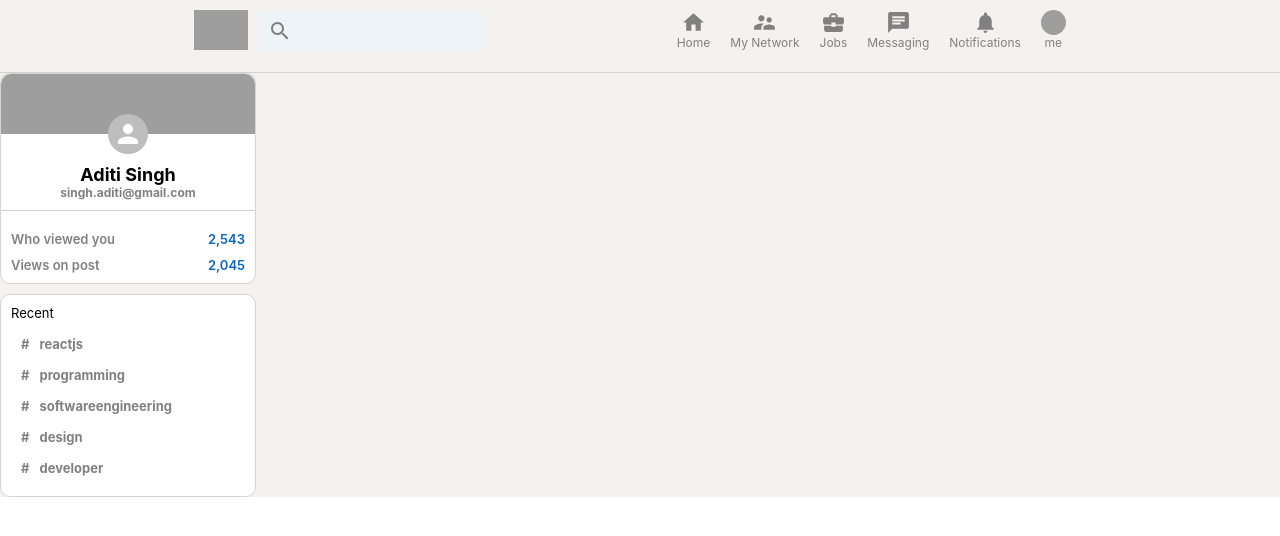
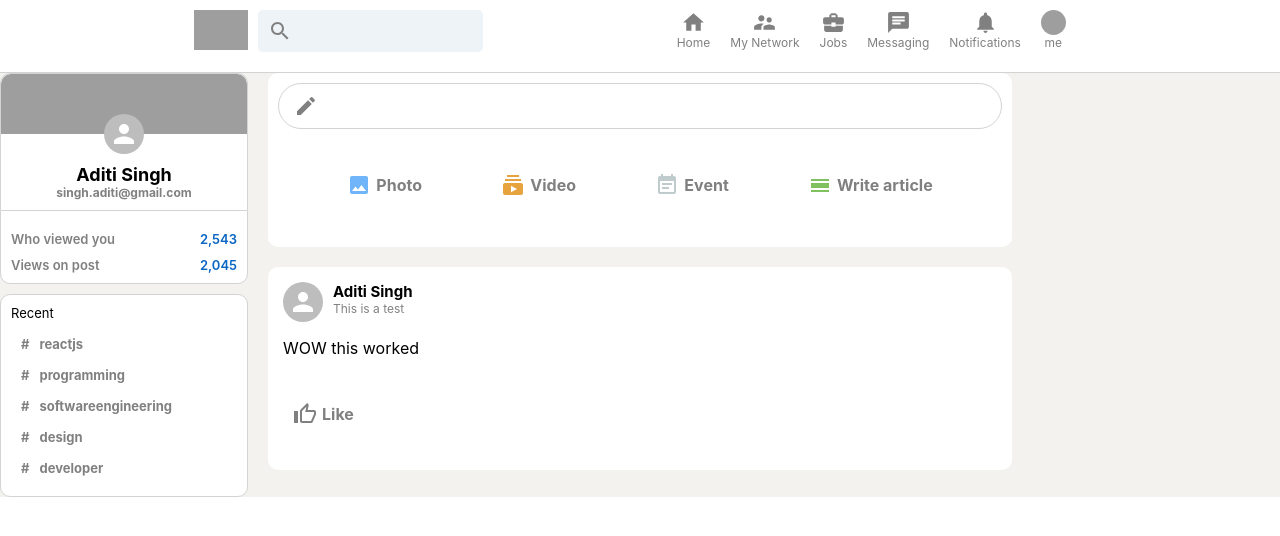
Before and after one commit to aditisaurus/linkedin-clone, a React (Create React App) app: page / in a window 1280 px wide. Shown: the top 536 px of the page. Built offline with nearby package versions, Linux system fonts and the light colour scheme; grey boxes are pictures that could not be loaded.

Commit message:
Building Feed

```diff
--- a/src/App.js
+++ b/src/App.js
@@ -2,6 +2,7 @@
 import './App.css';
 import Header from './Header';
 import Sidebar from './Sidebar';
+import Feed from './Feed.js';
 
 function App() {
   return (
@@ -14,8 +15,7 @@
 
       <Sidebar />
 
-    {/* Feed */}
-
+      <Feed />
     {/* Widgets */}
 
     </div>
--- /dev/null
+++ b/src/Feed.css
@@ -0,0 +1,46 @@
+.feed {
+    flex: 0.6;
+    margin: 0 20px;
+}
+
+.feed_inputContainer {
+    background-color: white;
+    padding: 10px;
+    padding-bottom: 20px;
+    border-radius: 10px;
+    margin-bottom: 20px;
+
+}
+
+.feed_input {
+    border: 1px solid lightgrey;
+    border-radius: 30px;
+    display: flex;
+    padding: 10px;
+    color: gray;
+    padding-left: 15px;
+
+}
+
+.feed_input > form {
+    display: flex;
+    width: 100%;
+}
+
+
+.feed_input > form > input {
+    border: none;
+    flex: 1;
+    margin-left: 10px;
+    outline-width: 0;
+    font-weight: 600;
+}
+
+.feed_input > form > button {
+    display: none;
+}
+
+.feed_inputOptions {
+    display: flex;
+    justify-content: space-evenly;
+}
--- /dev/null
+++ b/src/Feed.js
@@ -0,0 +1,40 @@
+import React from 'react';
+import './Feed.css';
+import Post from './Post.js';
+import CreateIcon from '@mui/icons-material/Create';
+import InputOption from './InputOption.js';
+import CalendarViewDayIcon from '@mui/icons-material/CalendarViewDay';
+import ImageIcon from '@mui/icons-material/Image';
+import SubscriptionsIcon from '@mui/icons-material/Subscriptions';
+import EventNoteIcon from '@mui/icons-material/EventNote';
+
+
+function Feed() {
+  return (
+    <div className="feed">
+        <div className="feed_inputContainer">
+            <div className="feed_input">
+                <CreateIcon />
+                <form>
+                    <input type="text" />
+                    <button type="submit">Send</button>
+
+                </form>
+            </div>
+            <div className="feed_inputOptions">
+                <InputOption Icon={ImageIcon} title="Photo" color="#70B5F9" />
+                <InputOption Icon={SubscriptionsIcon} title="Video" color="#E7A33E" />
+                <InputOption Icon={EventNoteIcon} title="Event" color="#C0CBCD" />
+                <InputOption Icon={CalendarViewDayIcon} title="Write article" color="#7FC15E" />
+
+            </div>
+        </div>
+        {/*Posts */}
+        <Post name="Aditi Singh"
+        description="This is a test"
+        message="WOW this worked" />
+    </div>
+  )
+}
+
+export default Feed
--- a/src/Header.css
+++ b/src/Header.css
@@ -2,6 +2,7 @@
     position: sticky;
     top: 0;
    display: flex;
+   background-color: white;
    justify-content: space-evenly;
    border-bottom: 1px solid lightgrey;
    padding-top: 10px;
--- /dev/null
+++ b/src/InputOption.css
@@ -0,0 +1,17 @@
+.inputOption {
+    display: flex;
+    align-items: center;
+    margin-top: 15px;
+    color: gray;
+    padding: 10px;
+    cursor: pointer;
+}
+
+.inputOption:hover {
+    background-color: whitesmoke;
+    border-radius: 10px;
+}
+
+.inputOption > h4 {
+    margin-left: 5px;
+}
--- /dev/null
+++ b/src/InputOption.js
@@ -0,0 +1,13 @@
+import React from 'react'
+import "./InputOption.css";
+
+function InputOption({Icon, title, color}) {
+  return (
+    <div className="inputOption" >
+       <Icon style={{ color: color}} />
+       <h4>{title}</h4>
+    </div>
+  )
+}
+
+export default InputOption
--- /dev/null
+++ b/src/Post.css
@@ -0,0 +1,36 @@
+.post {
+    background-color: white;
+    padding: 15px;
+    margin-bottom: 10px;
+    border-radius: 10px;
+}
+
+.post_header {
+    display: flex;
+    margin-bottom: 10px;
+}
+
+.post_info {
+    margin-left: 10px;
+}
+
+.post_info > p {
+    font-size: 12px;
+    color: gray;
+    margin-top: 0px;
+}
+
+.post_info > h2 {
+    margin-top:0px;
+    margin-bottom: 0px;
+    font-size: 15px;
+}
+
+.post_body {
+    overflow-wrap: anywhere;
+}
+
+.post_body > p {
+    margin-top: 0px;
+    margin-bottom: 0px;
+}
--- /dev/null
+++ b/src/Post.js
@@ -0,0 +1,30 @@
+import React from 'react'
+import './Post.css';
+import { Avatar } from "@mui/material";
+import ThumbUpAltOutlinedIcon from '@mui/icons-material/ThumbUpAltOutlined';
+import InputOption from "./InputOption.js";
+
+function Post({name, description, message, photoUrl}) {
+  return (
+    <div className="post">
+        <div className="post_header">
+            <Avatar />
+            <div className="post_info">
+                <h2>{name}</h2>
+                <p>{description}</p>
+            </div>
+        </div>
+
+        <div className="post_body">
+            <p>{message}</p>
+        </div>
+
+        <div className="post_buttons">
+            <InputOption Icon ={ThumbUpAltOutlinedIcon} title="Like" color="gray" />
+        </div>
+
+    </div>
+  )
+}
+
+export default Post
```
